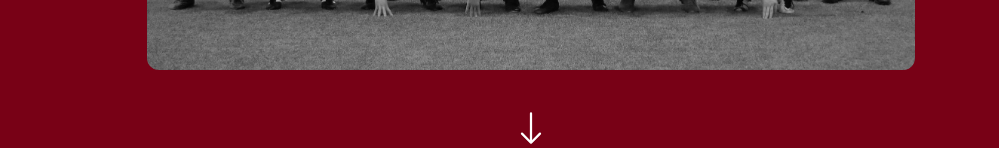
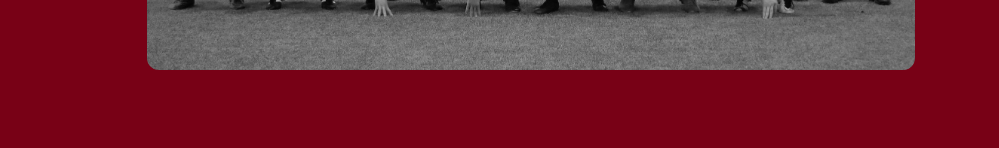
Before and after one commit to Eljowe/Tapio, a React (Vite) app: page / in a window 1280 px wide. Shown: the part 652-800 px from the top of the page, without its empty margins (109-1108 px from the left). Built offline with nearby package versions, Linux system fonts and the light colour scheme; what tailwindcss-debug-screens would draw is missing.

Commit message:
removed arrow from landing screen

```diff
--- a/src/App.tsx
+++ b/src/App.tsx
@@ -5,21 +5,9 @@ import {
   slideAnimation
 } from './config/motion'
 import {motion, AnimatePresence} from 'framer-motion';
-import { SyntheticEvent } from 'react'
+
 
 function App() {
-  function smoothScrollTo(event: SyntheticEvent, targetId: string) {
-    event.preventDefault();
-
-    const targetElement = document.getElementById(targetId);
-    if (targetElement) {
-      targetElement.scrollIntoView({
-        behavior: 'smooth',
-        block: 'start',
-      });
-    }
-  }
-
 
   return (
     <AnimatePresence>
@@ -30,9 +18,6 @@ function App() {
           <h1 className='text-5xl sm:text-7xl md:text-8xl tracking-[2vw] mt-10 sm:mt-10 md:mt-10 lg:mt-10 xl:mt-10 2xl:mt-10 px-0'>TOTE/TAPIO</h1>
           <img className="w-max h-[10vh] mt-5" src="https://www.toukolanteras.fi/wp-content/themes/wp-toukolan/images/logo.png" alt='logo'></img>
           <img src={Team1} className='w-max sm:w-[80vw] md:w-[80vw] lg:w-[70vw] xl:w-[60vw] 2xl:w-[50vw] rounded-xl mt-10' alt='Team'></img>
-          <a href="#ottelut" onClick={(e: SyntheticEvent) => smoothScrollTo(e, 'ottelut')}>
-            <BsArrowDown className="mt-16 sm:mt-10 md:mt-10 lg:mt-10 xl:mt-10 2xl:mt-10 text-4xl"/>
-          </a>
         </section>
         <section id="ottelut" className='bg-[#ffffff] text-black flex-col justify-center items-center text-center mt-0 p-6 w-full'>
           <h3 className='p-4 m-auto w-[80vw] text-2xl text-black tracking-[0.3rem]'>Tulevat ottelut</h3>
```
